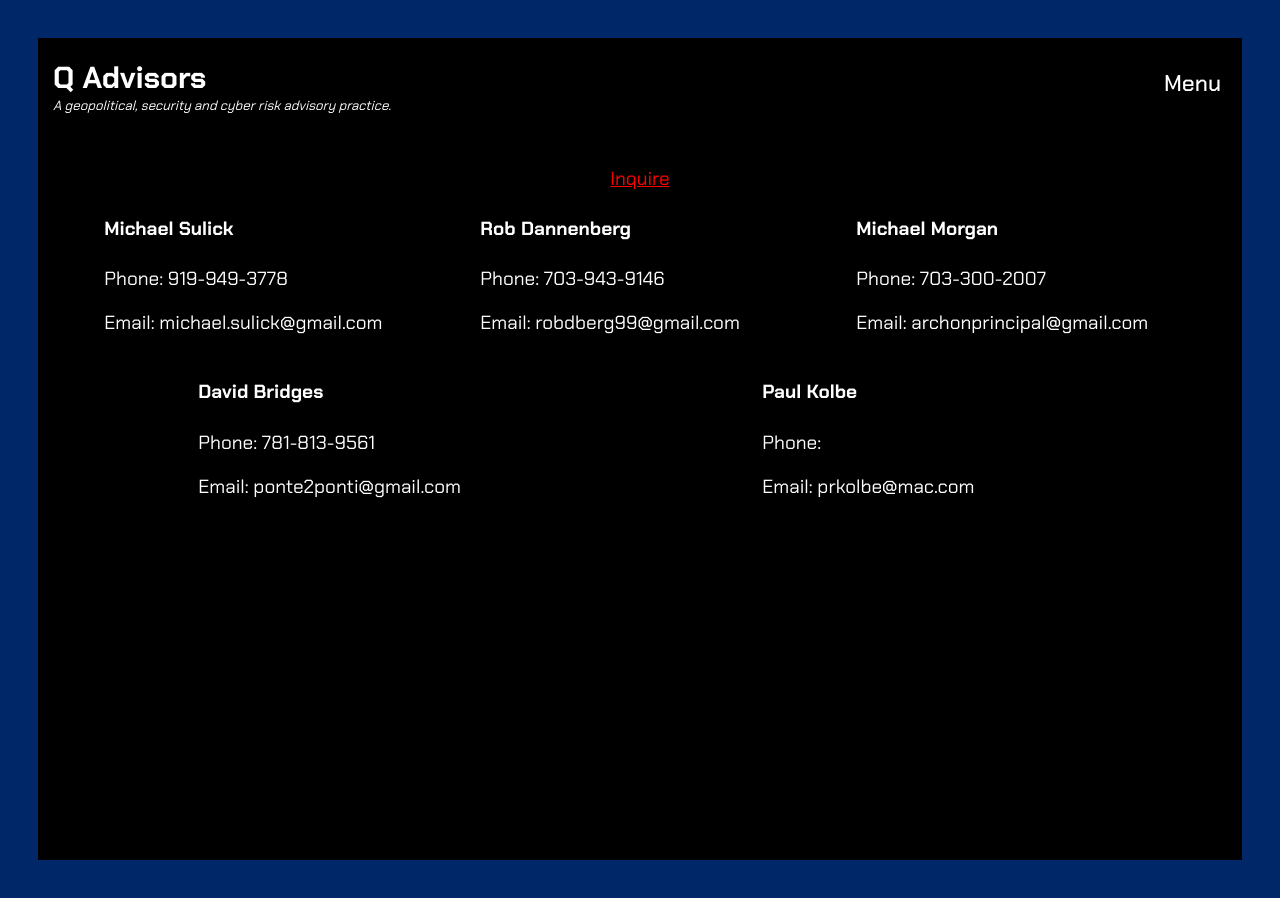
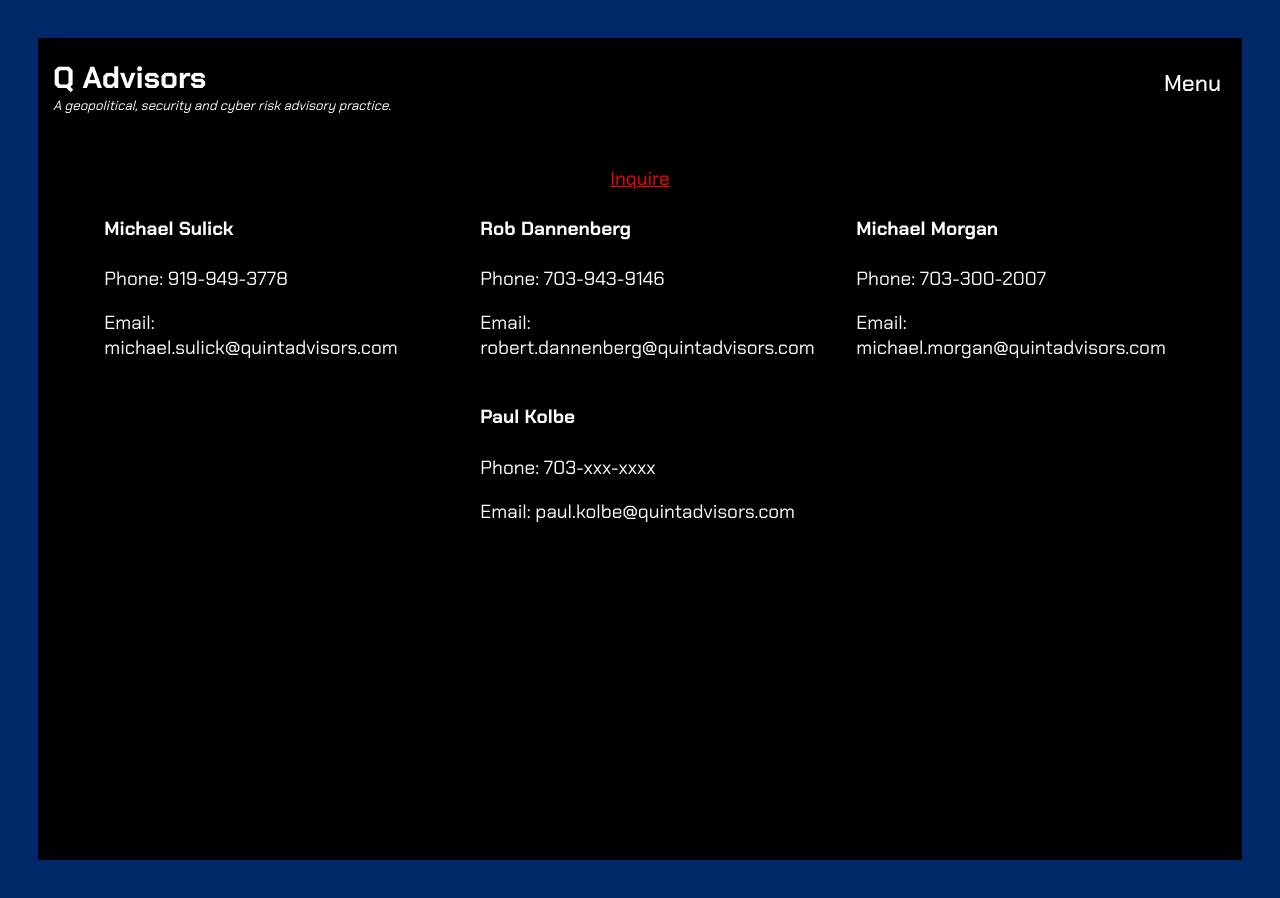
Before and after one commit to tdberg21/quint, a React (Create React App) app: page /contact in a window 1280 px wide. Built offline with nearby package versions, Linux system fonts and the light colour scheme.

Commit message:
Comment out Bridges involvement for now per client request

```diff
--- a/src/bioData.js
+++ b/src/bioData.js
@@ -7,7 +7,7 @@
 export const bioData = [
          {
            name: 'Michael Sulick',
-           email: 'michael.sulick@gmail.com',
+           email: 'michael.sulick@quintadvisors.com',
            phone: '919-949-3778',
            lastName: 'sulick',
            cipherLink: 'https://www.thecipherbrief.com/experts/michael-sulick',
@@ -23,7 +23,7 @@
          },
          {
            name: 'Rob Dannenberg',
-           email: 'robdberg99@gmail.com',
+           email: 'robert.dannenberg@quintadvisors.com',
            phone: '703-943-9146',
            lastName: 'dannenberg',
            cipherLink: 'https://www.thecipherbrief.com/experts/rob-dannenberg',
@@ -37,7 +37,7 @@
          },
          {
            name: 'Michael Morgan',
-           email: 'archonprincipal@gmail.com',
+           email: 'michael.morgan@quintadvisors.com',
            phone: ' 703-300-2007',
            lastName: 'morgan',
            cipherLink: '',
@@ -50,26 +50,26 @@
              'Mr. Morgan has a BA in Government from Dartmouth College and is now a private consultant on geopolitical risk and international security issues.'
            ]
          },
-         {
-           name: 'David Bridges',
-           email: 'ponte2ponti@gmail.com',
-           phone: '781-813-9561',
-           lastName: 'bridges',
-           cipherLink: '',
-           source: bridges,
-           short:
-             "Current Senior Geopolitical & Security Analyst at Fidelity Management and Research Company (FMRCo) and a 25 year career in CIA's Clandestine Service where he retired as a member of the Senior Intelligence Service",
-           info: [
-             'David Bridges is the senior geopolitical advisor for Fidelity Investments.  In this role, Mr. Bridges provides expert geopolitical assessment and analysis for Fidelity investors and institutional clients.',
-             'Before joining Fidelity in 2012, Mr. Bridges spent 25 years in the Central Intelligence Agency’s Directorate of Operations.  He was a member of the Senior Intelligence Service and served in five overseas assignments, three as chief of station.  His awards include the Distinguished Career Intelligence Medal and the George Bush Award for Excellence in Counterterrorism.',
-             'Prior to joining the Central Intelligence Agency, Mr. Bridges spent five years working for a peacekeeping force in the Middle East.',
-             'Mr. Bridges received his bachelor’s degree with high honors in history from Dartmouth College and his master’s degree from the University of Chicago’s Center for Middle Eastern Studies.  He also attended the University of Bucharest.'
-           ]
-         },
+        //  {
+        //    name: 'David Bridges',
+        //    email: 'ponte2ponti@gmail.com',
+        //    phone: '781-813-9561',
+        //    lastName: 'bridges',
+        //    cipherLink: '',
+        //    source: bridges,
+        //    short:
+        //      "Current Senior Geopolitical & Security Analyst at Fidelity Management and Research Company (FMRCo) and a 25 year career in CIA's Clandestine Service where he retired as a member of the Senior Intelligence Service",
+        //    info: [
+        //      'David Bridges is the senior geopolitical advisor for Fidelity Investments.  In this role, Mr. Bridges provides expert geopolitical assessment and analysis for Fidelity investors and institutional clients.',
+        //      'Before joining Fidelity in 2012, Mr. Bridges spent 25 years in the Central Intelligence Agency’s Directorate of Operations.  He was a member of the Senior Intelligence Service and served in five overseas assignments, three as chief of station.  His awards include the Distinguished Career Intelligence Medal and the George Bush Award for Excellence in Counterterrorism.',
+        //      'Prior to joining the Central Intelligence Agency, Mr. Bridges spent five years working for a peacekeeping force in the Middle East.',
+        //      'Mr. Bridges received his bachelor’s degree with high honors in history from Dartmouth College and his master’s degree from the University of Chicago’s Center for Middle Eastern Studies.  He also attended the University of Bucharest.'
+        //    ]
+        //  },
          {
            name: 'Paul Kolbe',
-           email: 'prkolbe@mac.com',
-           phone: '',
+           email: 'paul.kolbe@quintadvisors.com',
+           phone: '703-xxx-xxxx',
            lastName: 'kolbe',
            cipherLink: 'https://www.thecipherbrief.com/experts/paul-kolbe',
            source: kolbe,
```
